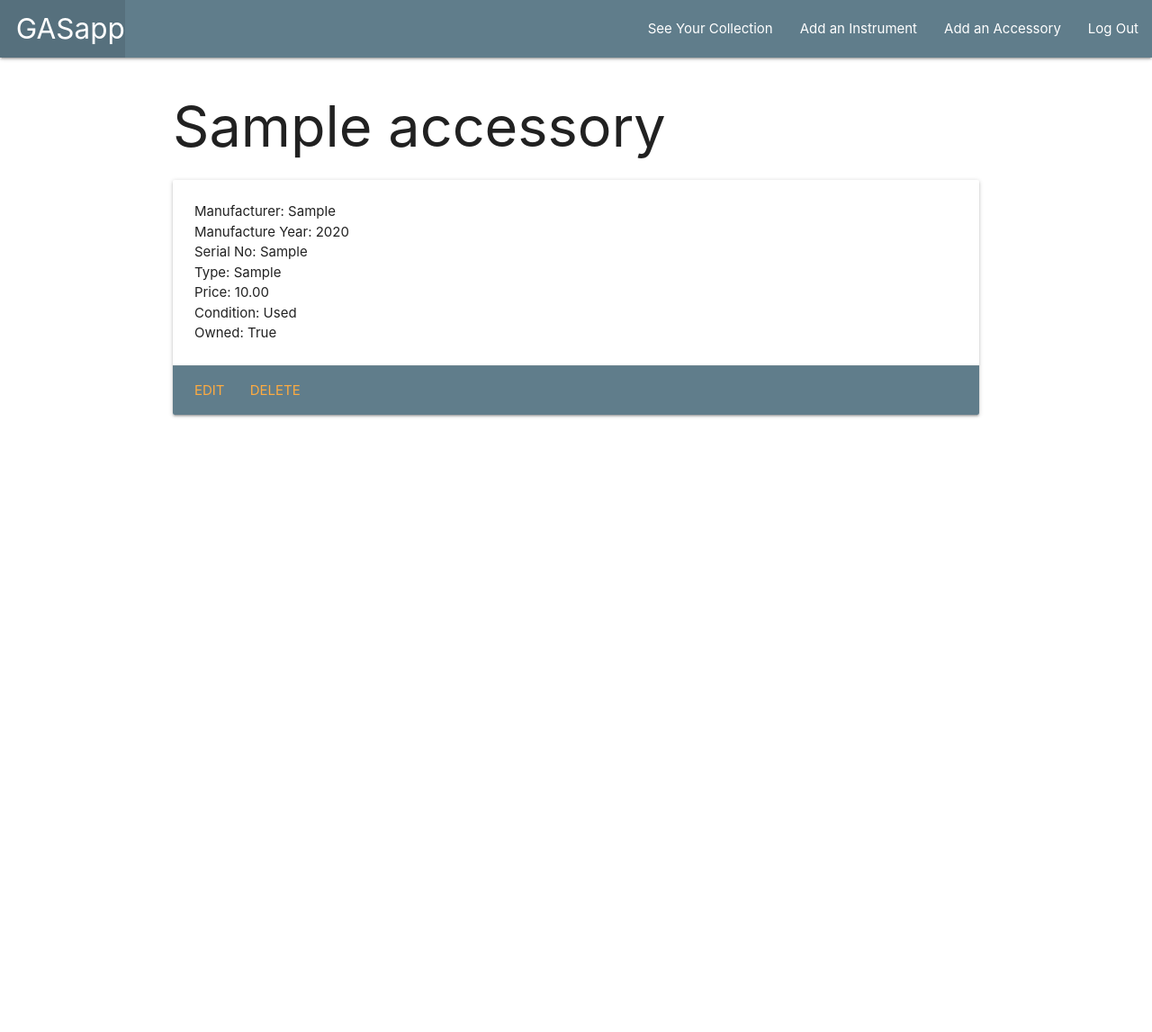
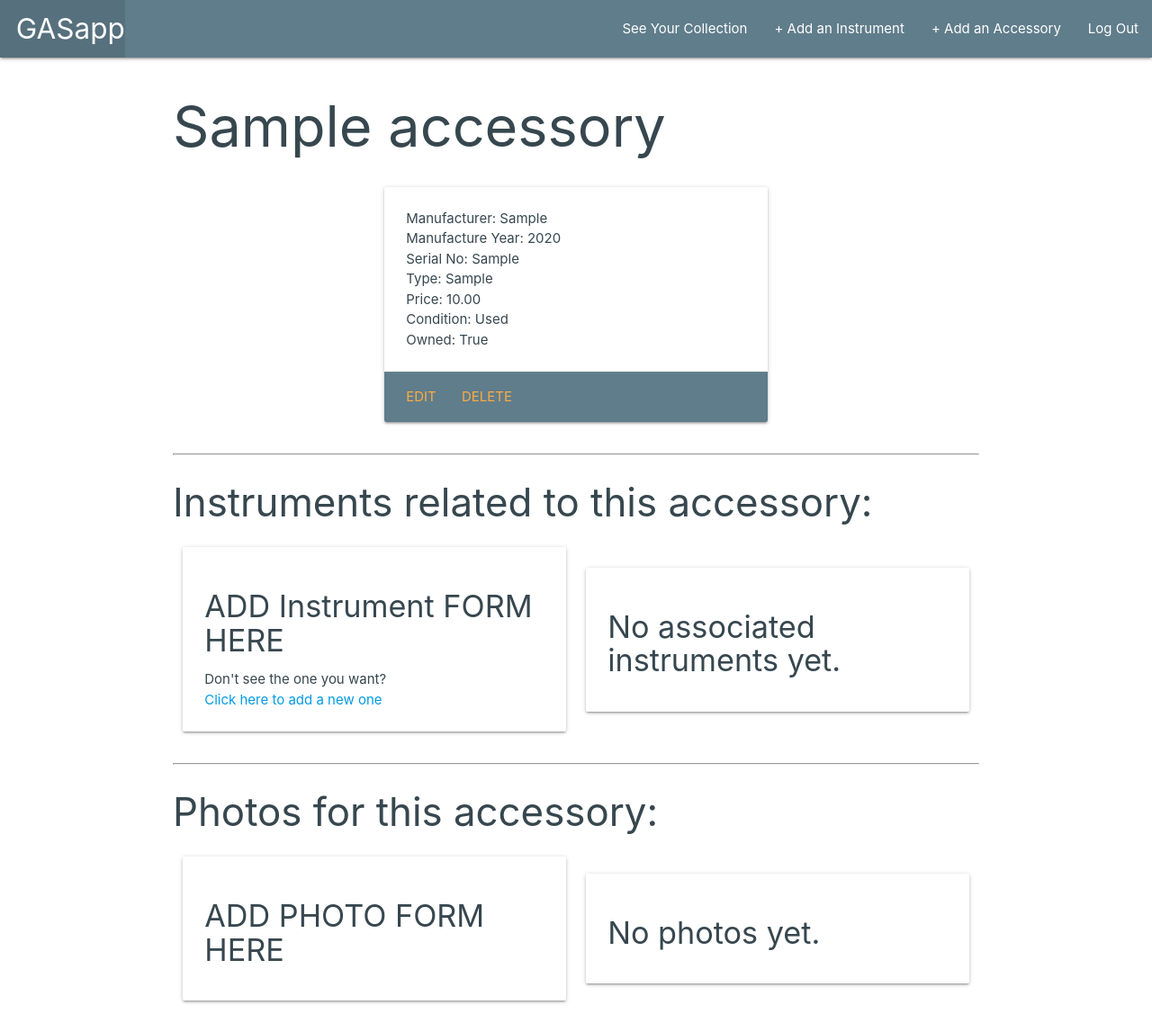
Before and after one commit to TCashion/GASapp, a Django app: page /accessories/1/ in a window 1280 px wide. Shown: the whole page at 90% size. Before the commit the page ends 464 px from the top, so only its background shows below. Run offline with Django 3.2, Linux system fonts and the light colour scheme; a user stored in the database is signed in; tables that the repository leaves empty hold one stand-in row (values such as "Sample post").

Commit message:
add UI to details and index pages

```diff
--- a/main_app/static/css/style.css
+++ b/main_app/static/css/style.css
@@ -17,3 +17,22 @@ input[type=checkbox]:checked, input[type=checkbox]:not(:checked) {
     opacity: 1;
     pointer-events: all;
 }
+
+h1, h2, h3, h4, h5, h6, p {
+    /* blue-grey darken-3 */
+    color: #37474f;
+}
+
+.card-container {
+    display: flex;
+}
+
+.card-container > .col {
+    margin: auto;
+}
+
+@media (max-width: 768px) {
+    .card-container {
+        flex-direction: column;
+    }
+}
--- a/main_app/templates/accessories/detail.html
+++ b/main_app/templates/accessories/detail.html
@@ -3,6 +3,8 @@
 
 <h1>{{ accessory.name }}</h1>
 
+<div class="row card-container">
+    <div class="col s12 m8 l6">
         <div class="card">
             <div class="card-content">
                 <p>Manufacturer: {{ accessory.manufacturer }}</p>
@@ -18,6 +20,53 @@
                 <a href="{% url 'accessories_delete' accessory.id %}">Delete</a>
             </div>
         </div>
+    </div>
+</div>
 
+<hr class="blue-grey">
+
+<h3>Instruments related to this accessory:</h3>
+<div class="row card-container">
+    <div class="col s12 m6">
+        <div class="card">
+            <div class="card-content">
+                <h4>ADD Instrument FORM HERE</h4>
+                <p>Don't see the one you want?</p>
+                <a href="{% url 'instruments_create' %}">Click here to add a new one</a>
+            </div>
+        </div>
+    </div>
+    {% if instrument.accessories.count %}
+
+    {% else %}
+        <div class="col s12 m6">
+            <div class="card">
+                <div class="card-content">
+                    <h4>No associated instruments yet.</h4>
+                </div>
+            </div>
+        </div>
+    {% endif %}
+</div>
+
+<hr class="blue-grey">
+
+<h3>Photos for this accessory:</h3>
+<div class="row card-container">
+    <div class="col s12 m6">
+        <div class="card">
+            <div class="card-content">
+                <h4>ADD PHOTO FORM HERE</h4>
+            </div>
+        </div>
+    </div>
+    <div class="col s12 m6">
+        <div class="card">
+            <div class="card-content">
+                <h4>No photos yet.</h4>
+            </div>
+        </div>
+    </div>
+</div>
 
 {% endblock %}
--- a/main_app/templates/base.html
+++ b/main_app/templates/base.html
@@ -23,8 +23,8 @@
                 <ul class="right">
                     {% if user.is_authenticated %}
                     <li><a href="{% url 'index' %}">See Your Collection</a></li>
-                    <li><a href="{% url 'instruments_create' %}">Add an Instrument</a></li>
-                    <li><a href="{% url 'accessories_create' %}">Add an Accessory</a></li>
+                    <li><a href="{% url 'instruments_create' %}">+ Add an Instrument</a></li>
+                    <li><a href="{% url 'accessories_create' %}">+ Add an Accessory</a></li>
                     <li><a href="{% url 'logout' %}">Log Out</a></li>
                     {% else %}
                     <li><a href="{% url 'signup' %}">Sign Up</a></li>
```
Also changed, not shown: main_app/templates/index.html (+10 -4 lines), main_app/templates/instruments/detail.html (+50 -1 lines). Lines whose indentation alone changed are shown as unchanged.
